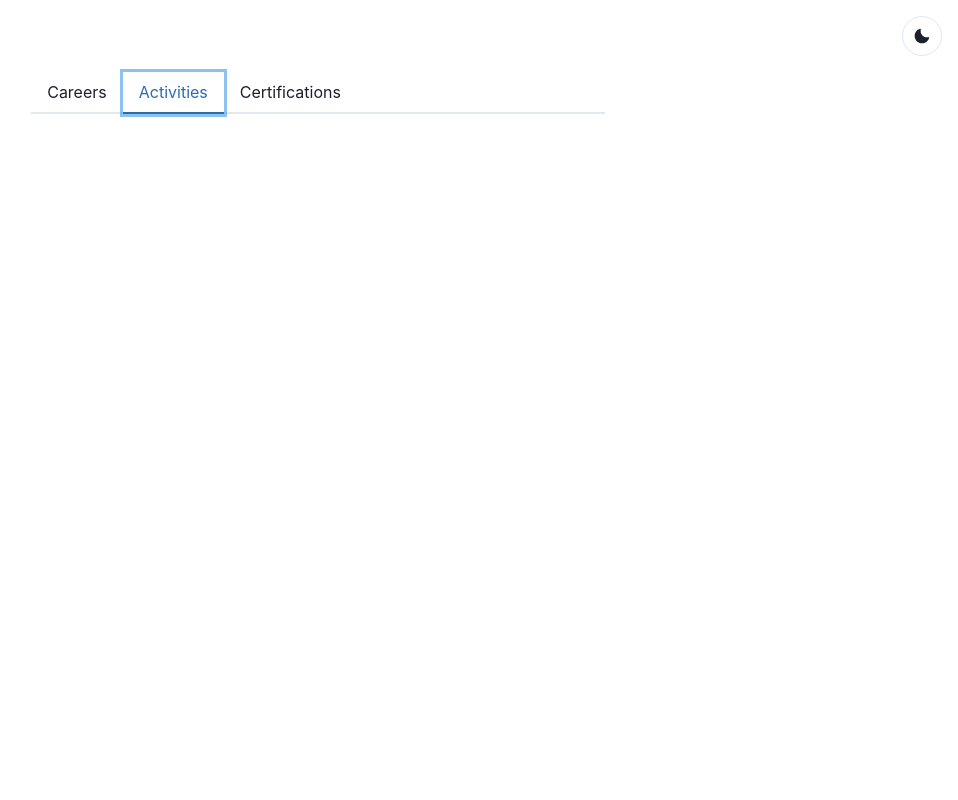
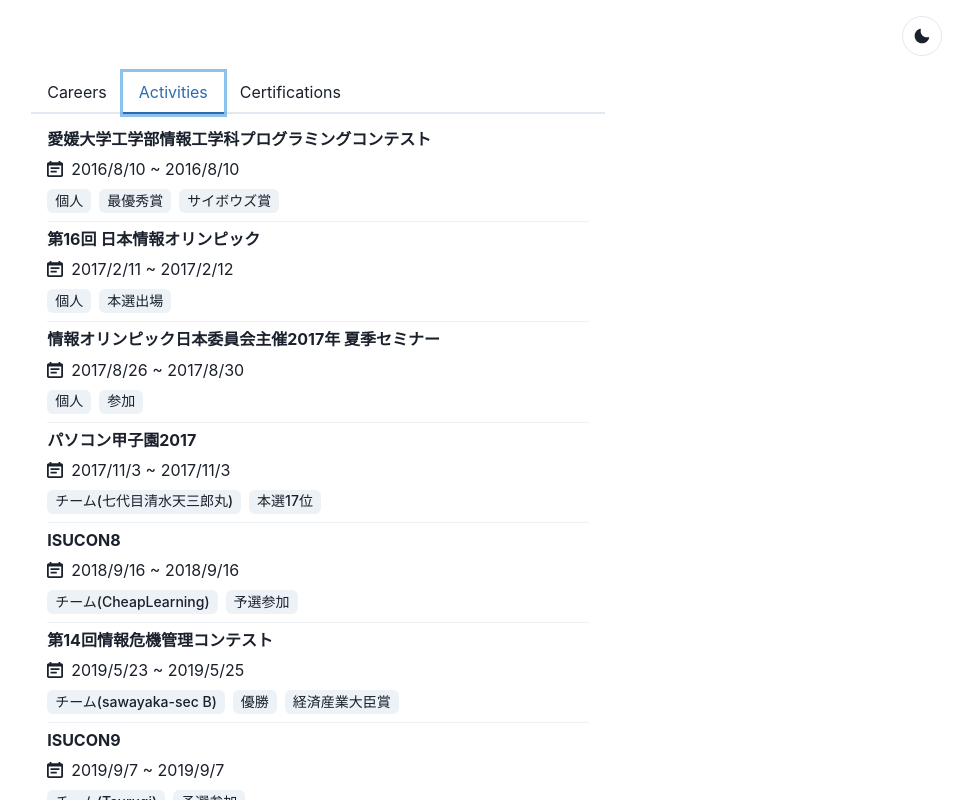
Before and after one commit to tocoteron/tocoteron.com, a React (Create React App) app in the folder frontend/: page / in a window 1280 px wide. Both pictures are taken after a click on the tab "Activities". Shown: the top 800 px of the page, without its empty margins (322-1280 px from the left). Built offline with nearby package versions, Linux system fonts and the light colour scheme.

Commit message:
Add activities display

```diff
--- /dev/null
+++ b/frontend/src/components/molecules/ActivityDisplay.tsx
@@ -0,0 +1,23 @@
+import React from "react";
+import { Divider, Heading, Stack, Wrap, Tag } from "@chakra-ui/react";
+import PeriodWithIcon from "../atoms/PeriodWithIcon";
+import Activity from "../../types/Activity";
+
+interface Props {
+  activity: Activity;
+}
+
+const ActivityDisplay: React.FC<Props> = ({ activity }) => (
+  <Stack>
+    <Heading size="sm">{activity.name}</Heading>
+    <PeriodWithIcon period={activity.period} />
+    <Wrap>
+      {activity.notes.map((note) => (
+        <Tag>{note}</Tag>
+      ))}
+    </Wrap>
+    <Divider />
+  </Stack>
+);
+
+export default ActivityDisplay;
--- /dev/null
+++ b/frontend/src/components/organisms/ActivitiesDisplay.tsx
@@ -0,0 +1,18 @@
+import React from "react";
+import { Stack } from "@chakra-ui/react";
+import Activity from "../../types/Activity";
+import ActivityDisplay from "../molecules/ActivityDisplay";
+
+interface Props {
+  activities: Activity[];
+}
+
+const ActivitiesDisplay: React.FC<Props> = ({ activities }) => (
+  <Stack>
+    {activities.map((activity) => (
+      <ActivityDisplay activity={activity} />
+    ))}
+  </Stack>
+);
+
+export default ActivitiesDisplay;
--- a/frontend/src/components/templates/HomeTemplate.tsx
+++ b/frontend/src/components/templates/HomeTemplate.tsx
@@ -2,6 +2,8 @@ import { Tab, TabList, TabPanel, TabPanels, Tabs } from "@chakra-ui/react";
 import React from "react";
 import workExperiences from "../../data/workExperiences";
 import WorkExperiences from "../organisms/WorkExperiencesDisplay";
+import ActivitiesDisplay from "../organisms/ActivitiesDisplay";
+import activities from "../../data/activities";
 
 const HomeTemplate: React.FC = () => (
   <Tabs>
@@ -15,6 +17,9 @@ const HomeTemplate: React.FC = () => (
       <TabPanel>
         <WorkExperiences workExperiences={workExperiences} />
       </TabPanel>
+      <TabPanel>
+        <ActivitiesDisplay activities={activities} />
+      </TabPanel>
     </TabPanels>
   </Tabs>
 );
--- a/frontend/src/data/activities.ts
+++ b/frontend/src/data/activities.ts
@@ -2,16 +2,23 @@ import Activity from "../types/Activity";
 
 const activities: Activity[] = [
   {
-    at: {
+    period: {
+      since: {
         year: 2016,
         month: 8,
         day: 10,
+      },
+      until: {
+        year: 2016,
+        month: 8,
+        day: 10,
+      },
     },
     name: "愛媛大学工学部情報工学科プログラミングコンテスト",
     notes: ["個人", "最優秀賞", "サイボウズ賞"],
   },
   {
-    at: {
+    period: {
       since: {
         year: 2017,
         month: 2,
@@ -27,7 +34,7 @@ const activities: Activity[] = [
     notes: ["個人", "本選出場"],
   },
   {
-    at: {
+    period: {
       since: {
         year: 2017,
         month: 8,
@@ -43,25 +50,39 @@ const activities: Activity[] = [
     notes: ["個人", "参加"],
   },
   {
-    at: {
+    period: {
+      since: {
         year: 2017,
         month: 11,
         day: 3,
+      },
+      until: {
+        year: 2017,
+        month: 11,
+        day: 3,
+      },
     },
     name: "パソコン甲子園2017",
     notes: ["チーム(七代目清水天三郎丸)", "本選17位"],
   },
   {
-    at: {
+    period: {
+      since: {
         year: 2018,
         month: 9,
         day: 16,
+      },
+      until: {
+        year: 2018,
+        month: 9,
+        day: 16,
+      },
     },
     name: "ISUCON8",
     notes: ["チーム(CheapLearning)", "予選参加"],
   },
   {
-    at: {
+    period: {
       since: {
         year: 2019,
         month: 5,
@@ -77,16 +98,23 @@ const activities: Activity[] = [
     notes: ["チーム(sawayaka-sec B)", "優勝", "経済産業大臣賞"],
   },
   {
-    at: {
+    period: {
+      since: {
         year: 2019,
         month: 9,
         day: 7,
+      },
+      until: {
+        year: 2019,
+        month: 9,
+        day: 7,
+      },
     },
     name: "ISUCON9",
     notes: ["チーム(Tsurugi)", "予選参加"],
   },
   {
-    at: {
+    period: {
       since: {
         year: 2020,
         month: 5,
@@ -102,16 +130,23 @@ const activities: Activity[] = [
     notes: ["チーム(VirtualSawayaka-sec)", "58位"],
   },
   {
-    at: {
+    period: {
+      since: {
         year: 2020,
         month: 5,
         day: 30,
+      },
+      until: {
+        year: 2020,
+        month: 5,
+        day: 30,
+      },
     },
     name: "第15回情報危機管理コンテスト",
     notes: ["チーム(sawayaka-sec A)", "優勝", "経済産業大臣賞"],
   },
   {
-    at: {
+    period: {
       since: {
         year: 2020,
         month: 8,
@@ -127,16 +162,23 @@ const activities: Activity[] = [
     notes: ["チーム(ヱビス)", "グランプリ", "ニーズ賞", "UI/UX賞"],
   },
   {
-    at: {
+    period: {
+      since: {
         year: 2020,
         month: 9,
         day: 12,
+      },
+      until: {
+        year: 2020,
+        month: 9,
+        day: 12,
+      },
     },
     name: "ISUCON10",
     notes: ["チーム(WildFamily)", "予選参加"],
   },
   {
-    at: {
+    period: {
       since: {
         year: 2020,
         month: 9,
@@ -152,7 +194,7 @@ const activities: Activity[] = [
     notes: ["チーム(Oasis)", "最優秀個人賞", "アイデア賞", "技術賞"],
   },
   {
-    at: {
+    period: {
       since: {
         year: 2020,
         month: 9,
@@ -168,16 +210,23 @@ const activities: Activity[] = [
     notes: ["個人", "参加"],
   },
   {
-    at: {
+    period: {
+      since: {
         year: 2020,
         month: 9,
         day: 26,
+      },
+      until: {
+        year: 2020,
+        month: 9,
+        day: 26,
+      },
     },
     name: "技育展",
     notes: ["チーム(SlimLine)", "登壇(Webアプリ)"],
   },
   {
-    at: {
+    period: {
       since: {
         year: 2021,
         month: 5,
@@ -193,7 +242,7 @@ const activities: Activity[] = [
     notes: ["90位(OhkiLab)"],
   },
   {
-    at: {
+    period: {
       since: {
         year: 2021,
         month: 8,
--- a/frontend/src/types/Activity.ts
+++ b/frontend/src/types/Activity.ts
@@ -1,7 +1,7 @@
-import { Date, Period } from "./Time";
+import { Period } from "./Time";
 
 export default interface Activity {
-  at: Date | Period;
+  period: Period;
   name: string;
   notes: string[];
 }
```
Lines whose indentation alone changed are shown as unchanged.
